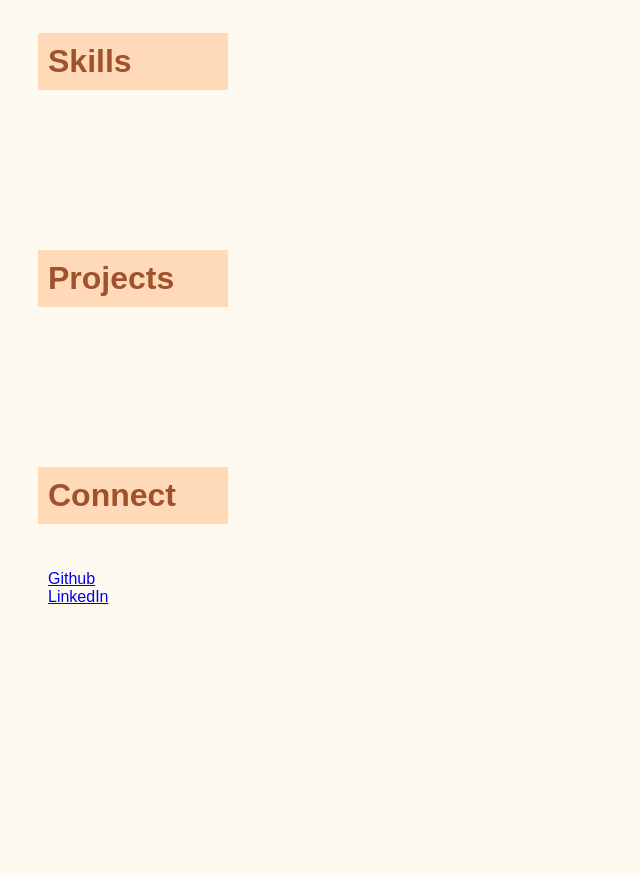
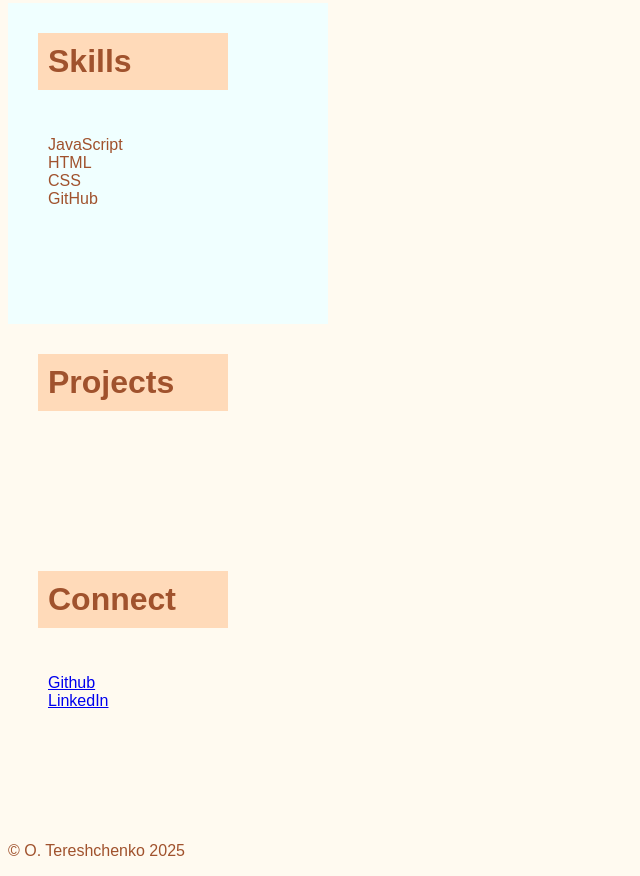
Before and after one commit to OlenaTere/Olena-Tereshchenko-Jupiter, a plain HTML site: page index.html in a window 1280 px wide. Shown: the part 1511-2387 px from the top of the page, without its empty margins (0-640 px from the left). Before the commit the page ends 2241 px from the top, so only its background shows below. Drawn offline with Linux system fonts and the light colour scheme.

Commit message:
js added, created footer and skills

```diff
--- a/css/index.css
+++ b/css/index.css
@@ -95,6 +95,13 @@ li {
     display: grid;
 }
 
+#skills {
+    display: flex;
+    flex-direction: column;
+    background-color: azure;
+    padding: 0,5em;
+    width: 20em;
+}
 /* other devices */
 
 @media screen and (max-width: 1000px) {
--- a/index.html
+++ b/index.html
@@ -68,6 +68,9 @@
 
         <section id="skills">
             <h2>Skills</h2>
+            <ul>
+
+            </ul>
         </section>
 
         <section id="projects">
@@ -85,5 +88,7 @@
             </ul>
         </section>
 
+        <script src="js/index.js"></script>
+
     </body>
     </html>
--- /dev/null
+++ b/js/index.js
@@ -0,0 +1,32 @@
+//footer
+
+const footer = document.createElement("footer")
+const body = document.querySelector("body")
+body.appendChild(footer)
+
+//date
+const today = new Date()
+const thisYear = today.getFullYear()
+
+//copyright
+const copyright = document.createElement("p")
+copyright.innerHTML = `© O. Tereshchenko ${thisYear}`
+
+//copiright to footer
+footer.appendChild(copyright)
+
+//skills
+const skills = ["JavaScript", "HTML", "CSS", "GitHub"];
+const skillsSection = document.getElementById("skills");
+const skillsList = skillsSection.querySelector("ul")
+for (let i=0; i < skills.length; i++) {
+    const skill = document.createElement("li")
+    skill.innerHTML = skills[i]
+    skillsList.appendChild(skill)
+
+}
+const lists = document.querySelector("ul")
+console.log(lists)
+
+const listsArray = Array.from(lists)
+console.log(listsArray)
```
